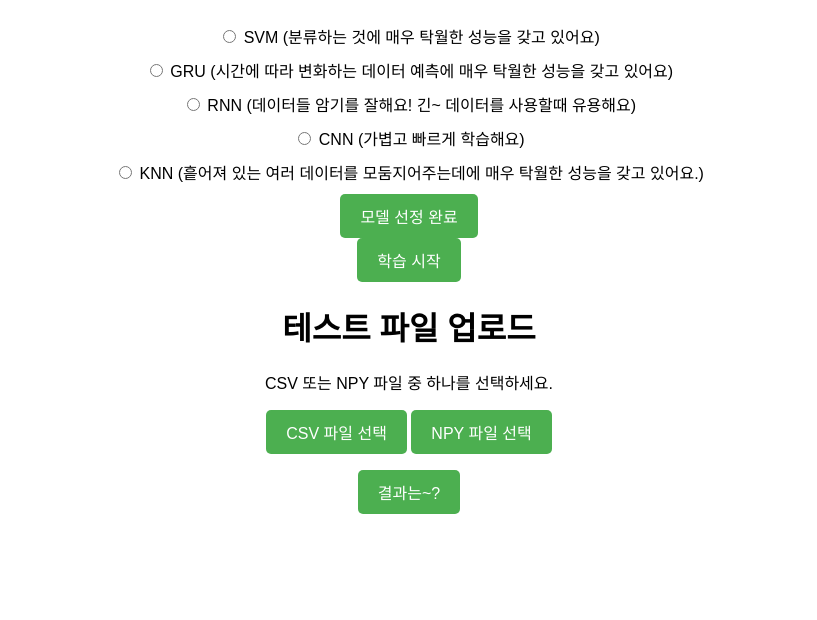
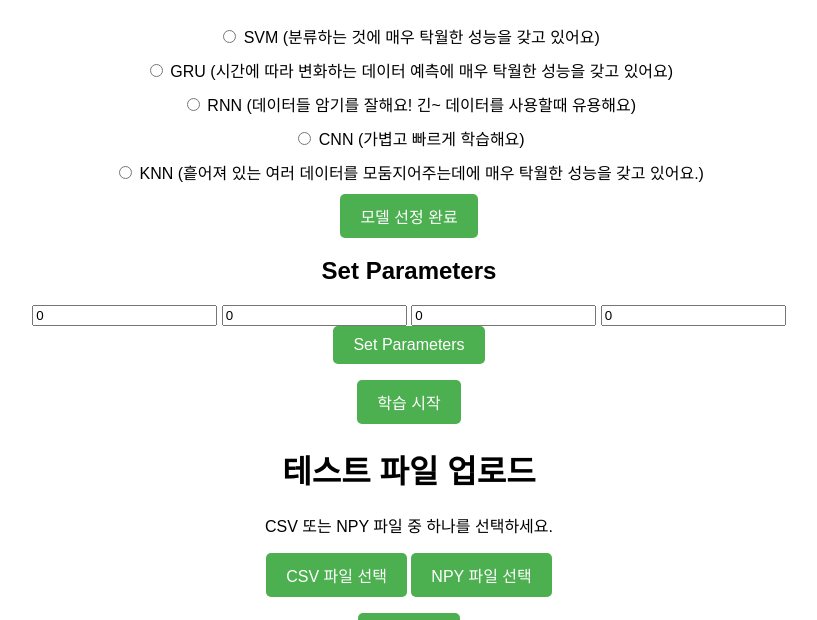
Before and after one commit to JeonJae02/demo_server, a Flask app: template src/templates/client.html in a window 1280 px wide. Shown: the part 933-1553 px from the top of the page, without its empty margins (231-1048 px from the left). Before the commit the page ends 1447 px from the top, so only its background shows below. Run offline with Flask 3, Linux system fonts and the light colour scheme; the template is opened without the code that fills it: most values are stand-ins (such as "Sample title", 1, 10 or a date in 2020).

Commit message:
매개변수까지 받는거 구현함

```diff
--- a/src/server.py
+++ b/src/server.py
@@ -20,6 +20,13 @@
 CORS(app)
 
 app.permanent_session_lifetime = timedelta(days=1)
+
+PARAM_COUNTS = {
+    "GRU": 4,
+    "RNN": 4,
+    "KNN": 2,
+    "SVM": 2
+}
 
 @app.route('/')
 def index():
@@ -119,9 +126,34 @@
     selected_model = data.get('model')
     if selected_model:
         print(f"선택된 모델: {selected_model}")
+        if selected_model not in PARAM_COUNTS:
+            return jsonify(ok=False, error="존재하지 않는 모델"), 400
         session["model"] = selected_model
+        session.pop("params", None)
         return jsonify({'message': f'{selected_model} 모델이 저장되었습니다!'})
     return jsonify({'message': '모델 선택에 실패했습니다.'}), 400
+
+@app.route("/set_params", methods=["POST"])
+def set_params():
+    client_id = session.get('client_id')
+    if not client_id:
+        return jsonify({"error": "Session not initialized"}), 401
+
+    if "model" not in session:
+        return jsonify(ok=False, error="모델을 먼저 선택하세요"), 400
+
+    model   = session["model"]
+    needed  = PARAM_COUNTS[model]         # 필요한 개수
+    params  = request.json.get("params", [])
+
+    # ↑ params 길이는 0~4 아무거나 올 수 있음
+    if len(params) < needed:
+        return jsonify(ok=False,
+                       error=f"{needed}개의 값이 필요합니다"), 400
+
+    session["params"] = params[:needed]   # 초과분 무시해 잘라서 저장
+    return jsonify({'message': '매개변수 설정 완료!.'})
+
 
 @app.route("/train_data", methods=["GET"])
 def train_data():
@@ -134,6 +166,7 @@
     stat_var=session["stat_var"]
     fft_var=session["fft_var"]
     selected_model=session["model"]
+    params=session["params"]
 
     def generate():
         q = Queue()
@@ -142,7 +175,9 @@
             q.put(message)
 
         def run_training():
-            model, label_encoder = train_model.train_NN(selected_model, t_data_set, t_labels, stat_variable=stat_var, fft_variable=fft_var, callback=progress_callback)
+            model, label_encoder = train_model.train_NN(selected_model, t_data_set, t_labels, stat_variable=stat_var, fft_variable=fft_var,
+                                                        _test_size=params[0], _batch_size=params[1], _learning_rate=params[2], _num_epochs=[3],
+                                                        callback=progress_callback)
             # 모델 및 라벨 인코더 저장
 
             os.makedirs('tmp', exist_ok=True)
@@ -173,7 +208,8 @@
             q.put(message)
 
         def run_training():
-            model, label_encoder = train_model.train_m(selected_model, t_data_set, t_labels, stat_variable=stat_var, fft_variable=fft_var, callback=progress_callback)
+            model, label_encoder = train_model.train_m(selected_model, t_data_set, t_labels, stat_variable=stat_var, fft_variable=fft_var,
+                                                       _test_size=params[0], _n_neighbors=params[1], callback=progress_callback)
             # 모델 및 라벨 인코더 저장
 
             os.makedirs('tmp', exist_ok=True)
@@ -293,7 +329,6 @@
 
 
 
-
 if __name__ == '__main__':
     # SSL 인증서와 키 파일 경로 설정
     app.run(ssl_context=('C:/Users/전재형/ca/server.crt',
--- a/src/static/css/style.css
+++ b/src/static/css/style.css
@@ -67,3 +67,14 @@
     cursor: pointer;
     border-radius: 5px;
   }
+
+  #param-container input {
+    display: block;
+    margin: 8px 0;
+    padding: 6px 10px;
+    width: 160px;
+}
+
+.btn-group {
+    margin-top: 20px;
+}
--- a/src/static/js/script.js
+++ b/src/static/js/script.js
@@ -194,6 +194,31 @@
         });
 });
 
+
+/* ---------- 2) 파라미터 저장 ---------- */
+document.getElementById("set_params").addEventListener("click", async () => {
+    // 입력된 매개변수들을 배열로 수집
+    const inputs = document.querySelectorAll(".param_input");
+    const params = Array.from(inputs).map(input => parseFloat(input.value.trim()));
+
+    // 빈 값이 있을 경우 경고
+    if (params.some(param => param === "")) {
+        alert("Please fill in all parameter fields.");
+        return;
+    }
+
+    // 서버로 매개변수 전송
+    const response = await fetch('/set_params', {
+        method: "POST",
+        headers: { "Content-Type": "application/json" },
+        body: JSON.stringify({ params }),
+    });
+
+    const result = await response.json();
+    document.getElementById("params_status").textContent = result.message || result.error;
+});
+
+
 // 학습 시작
 document.getElementById('startTraining').addEventListener('click', () => {
   /*const epochs = document.getElementById('epochs').value || 10;
--- a/src/templates/client.html
+++ b/src/templates/client.html
@@ -79,6 +79,19 @@
     <div id="response-message"></div>
 
 
+    <div class="section">
+        <h2>Set Parameters</h2>
+        <div id="params_container">
+            <input type="number" class="param_input" value="0" step="any" placeholder="Parameter 1">
+            <input type="number" class="param_input" value="0" step="any" placeholder="Parameter 2">
+            <input type="number" class="param_input" value="0" step="any" placeholder="Parameter 3">
+            <input type="number" class="param_input" value="0" step="any" placeholder="Parameter 4">
+        </div>
+        <button id="set_params">Set Parameters</button>
+        <p id="params_status"></p>
+    </div>
+
+
     <button id="startTraining">학습 시작</button>
 
     <pre id="output"></pre>
@@ -103,6 +116,10 @@
 </span></p>
 
     <!-- JavaScript 파일 연결 -->
+    <script>
+        const MODEL      = "{{ model }}";
+        const PARAM_CNT  = Number("{{ param_count }}");
+    </script>
     <script src="{{ url_for('static', filename='js/script.js') }}"></script>
 </body>
 </html>
```
Also changed, not shown: src/train_model.py (+9 -9 lines).
